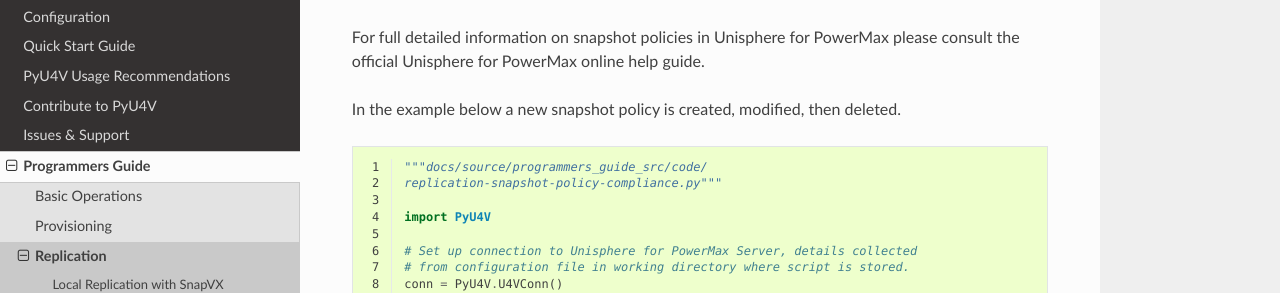
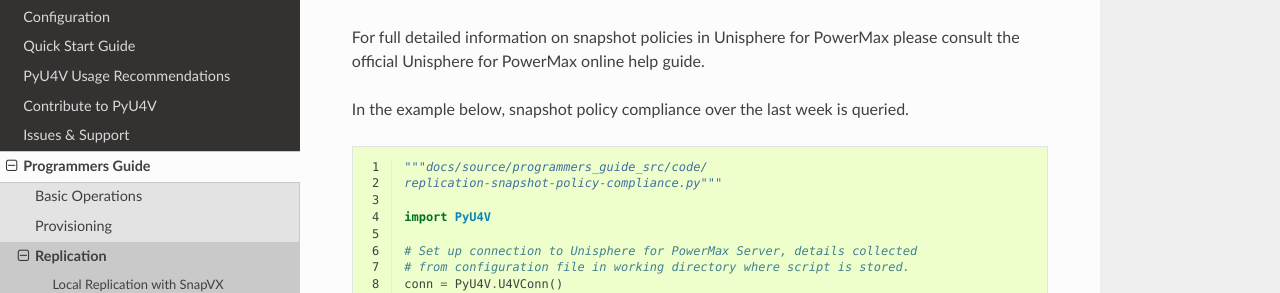
Before and after one commit to dell/PyU4V, a Sphinx documentation site: the page built from docs/source/programmers_guide_src/replication.rst, in a window 1280 px wide and 900 px high, scrolled down 2910 px. Shown: the part 158-451 px from the top of the window. Built offline with Sphinx 7.4.7 and the Read the Docs theme 2.0.0, drawn with Linux system fonts in a browser that asks for light colours.

Commit message:
Version 9.2.1.0 - released 15/02/21
- Hickory SR version of PyU4V.
- Snaphot Policy compliance addition
- Refactoring modification of snapshot policies by operation

```diff
--- a/docs/source/programmers_guide_src/replication.rst
+++ b/docs/source/programmers_guide_src/replication.rst
@@ -63,7 +63,8 @@
 For full detailed information on snapshot policies in Unisphere for PowerMax
 please consult the official Unisphere for PowerMax online help guide.
 
-In the example below a new snapshot policy is created, modified, then deleted.
+In the example below, snapshot policy compliance over the last week is
+queried.
 
 .. literalinclude:: code/replication-snapshot-policy-compliance.py
     :linenos:
```
